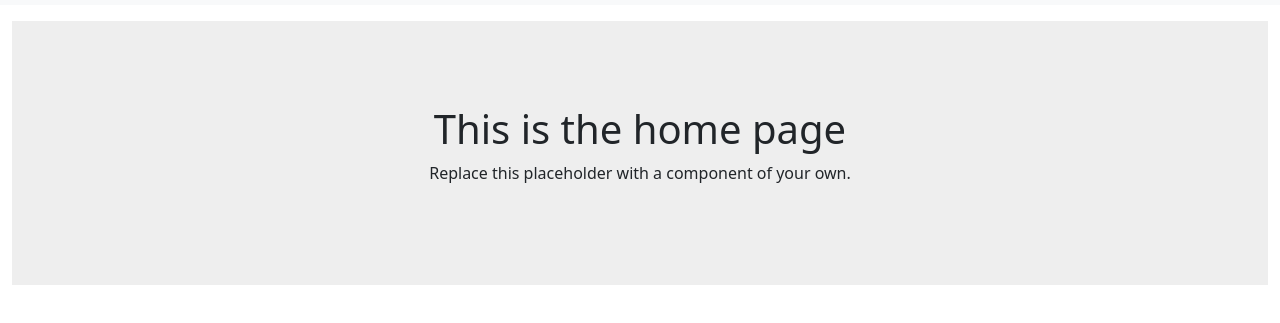
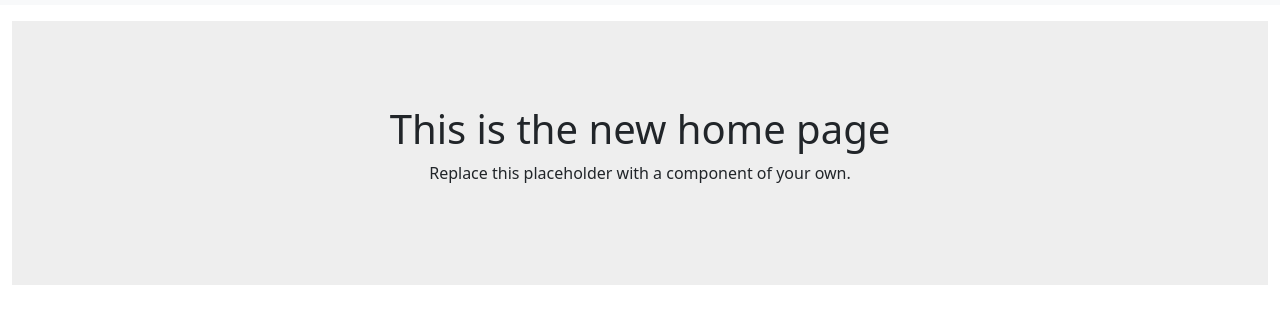
Before and after one commit to truongqta/Truong_portfolio-starter, a plain HTML site: page index.html in a window 1280 px wide. Shown: the part 61-384 px from the top of the page. Drawn offline with nearby package versions, Linux system fonts and the light colour scheme.

Commit message:
Update index.html

```diff
--- a/index.html
+++ b/index.html
@@ -42,7 +42,7 @@
 <div class="container-xxl mt-3">
 <!-- start of placeholder -->
 <header class="myplaceholder d-flex flex-column align-items-center justify-content-center text-center">
-<h1>This is the home page</h1>
+<h1>This is the new home page</h1>
 
 <p>Replace this placeholder with a component of your own.</p>
 </header>
```
